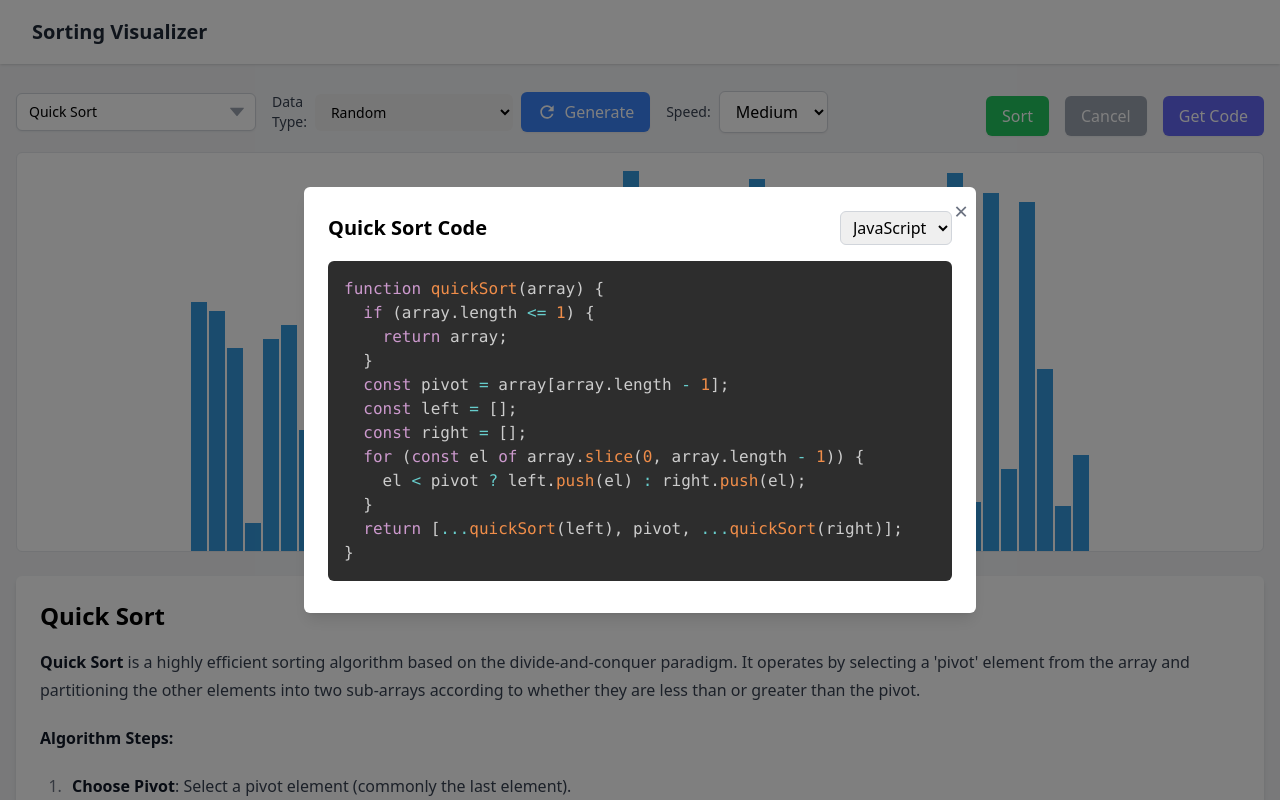
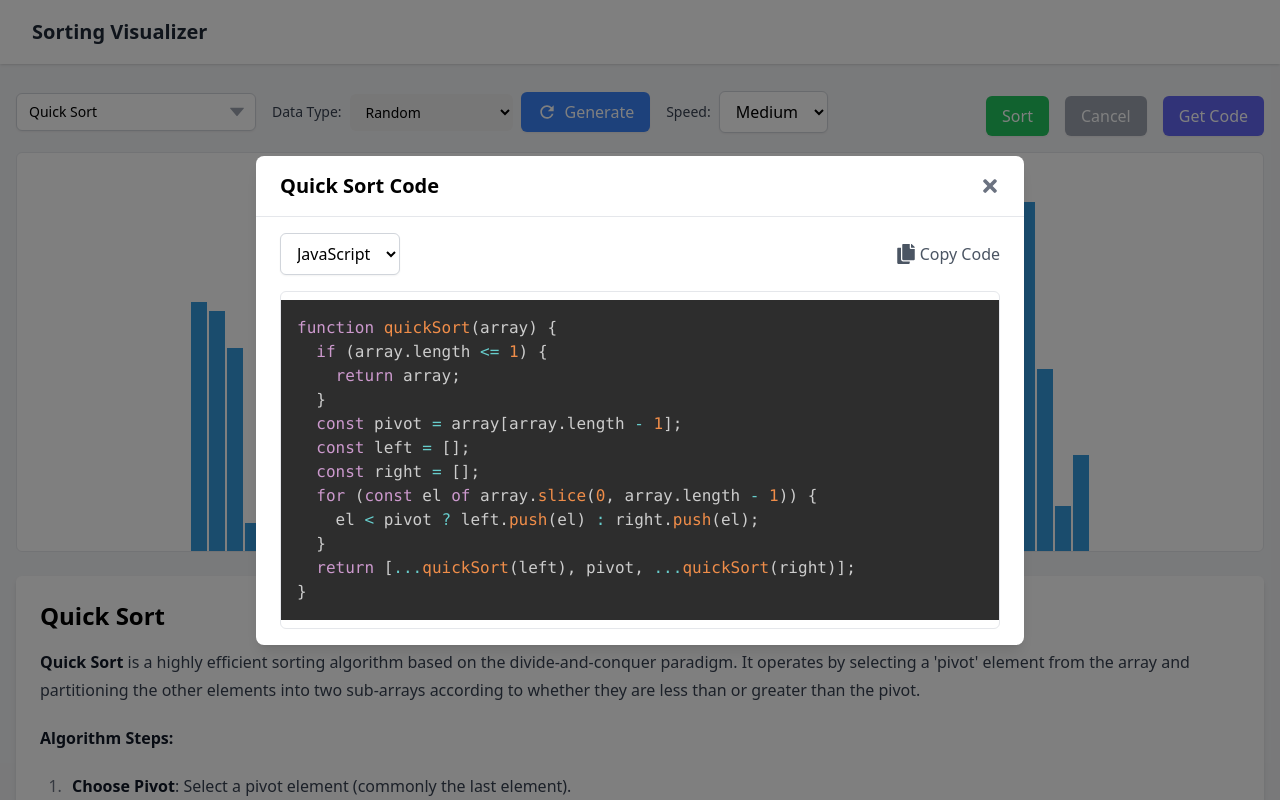
Before and after one commit to TecnicoR/sorting-visualizer, a React (Vite) app: page / in a window 1280 px wide. Both pictures are taken after a click on the button "Get Code". Shown: the top 800 px of the page. Built offline with nearby package versions, Linux system fonts and the light colour scheme.

Commit message:
Improved code modal design.

```diff
--- a/src/components/CodeModal.tsx
+++ b/src/components/CodeModal.tsx
@@ -1,3 +1,5 @@
+// src/components/CodeModal.tsx
+
 import React, { useState } from "react";
 import Prism from "prismjs";
 import "prismjs/themes/prism-tomorrow.css";
@@ -5,6 +7,9 @@ import "prismjs/themes/prism-tomorrow.css";
 // Import Prism languages
 import "prismjs/components/prism-javascript";
 import "prismjs/components/prism-c";
+
+// Import icons from react-icons
+import { FaCheck, FaCopy, FaTimes } from "react-icons/fa";
 
 interface CodeModalProps {
   algorithm: string;
@@ -89,6 +94,7 @@ void merge(int arr[], int l, int m, int r) {
 
 const CodeModal: React.FC<CodeModalProps> = ({ algorithm, onClose }) => {
   const [language, setLanguage] = useState<string>("javascript");
+  const [copied, setCopied] = useState<boolean>(false);
 
   // Get the code snippet based on the selected algorithm and language
   const code = codeSnippets[algorithm][language];
@@ -100,29 +106,63 @@ const CodeModal: React.FC<CodeModalProps> = ({ algorithm, onClose }) => {
     language,
   );
 
+  const handleCopy = () => {
+    navigator.clipboard.writeText(code).then(() => {
+      setCopied(true);
+      setTimeout(() => setCopied(false), 2000); // Reset after 2 seconds
+    });
+  };
+
   return (
-    <div className="fixed inset-0 z-50 flex items-center justify-center bg-black bg-opacity-50">
-      <div className="relative w-11/12 max-w-2xl rounded-md bg-white p-6 shadow-lg">
+    <div className="fixed inset-0 z-50 flex items-center justify-center bg-black bg-opacity-50 p-4">
+      <div className="relative w-full max-w-3xl rounded-lg bg-white shadow-lg">
+        {/* Modal Header */}
+        <div className="flex items-center justify-between border-b px-6 py-4">
+          <h2 className="text-xl font-semibold">
+            {algorithm === "quickSort" ? "Quick Sort" : "Merge Sort"} Code
+          </h2>
           <button
             onClick={onClose}
-          className="absolute right-2 top-2 text-2xl text-gray-500 hover:text-gray-700"
+            className="text-gray-500 hover:text-gray-700 focus:outline-none"
+            aria-label="Close Modal"
           >
-          &times;
+            <FaTimes className="h-5 w-5" />
           </button>
+        </div>
+
+        {/* Modal Content */}
+        <div className="px-6 py-4">
+          {/* Language Selector and Copy Button */}
           <div className="mb-4 flex items-center justify-between">
-          <h2 className="text-xl font-bold">
-            {algorithm === "quickSort" ? "Quick Sort" : "Merge Sort"} Code
-          </h2>
             <select
               value={language}
               onChange={(e) => setLanguage(e.target.value)}
-            className="rounded-md border border-gray-300 px-2 py-1"
+              className="rounded-md border border-gray-300 bg-white px-3 py-2 shadow-sm focus:border-indigo-500 focus:outline-none focus:ring-1 focus:ring-indigo-500"
             >
               <option value="javascript">JavaScript</option>
               <option value="c">C</option>
             </select>
+            <button
+              onClick={handleCopy}
+              className="flex items-center space-x-1 text-gray-600 hover:text-gray-800 focus:outline-none"
+            >
+              {copied ? (
+                <>
+                  <FaCheck className="h-5 w-5 text-green-500" />
+                  <span>Copied!</span>
+                </>
+              ) : (
+                <>
+                  <FaCopy className="h-5 w-5" />
+                  <span>Copy Code</span>
+                </>
+              )}
+            </button>
           </div>
-        <pre className="language-javascript max-h-96 overflow-auto rounded-md">
+
+          {/* Code Display */}
+          <div className="max-h-96 overflow-auto rounded-md border">
+            <pre className="language-javascript text-sm leading-relaxed">
               <code
                 dangerouslySetInnerHTML={{ __html: highlightedCode }}
                 className={`language-${language}`}
@@ -130,6 +170,8 @@ const CodeModal: React.FC<CodeModalProps> = ({ algorithm, onClose }) => {
             </pre>
           </div>
         </div>
+      </div>
+    </div>
   );
 };
 
--- a/src/components/controls/DataControls.tsx
+++ b/src/components/controls/DataControls.tsx
@@ -16,7 +16,10 @@ const DataControls: React.FC<DataControlsProps> = ({
 }) => {
   return (
     <div className="flex items-center space-x-2">
-      <label htmlFor="dataType" className="text-sm font-medium text-gray-700">
+      <label
+        htmlFor="dataType"
+        className="min-w-fit text-sm font-medium text-gray-700"
+      >
         Data Type:
       </label>
       <select
```
Lines whose indentation alone changed are shown as unchanged.
